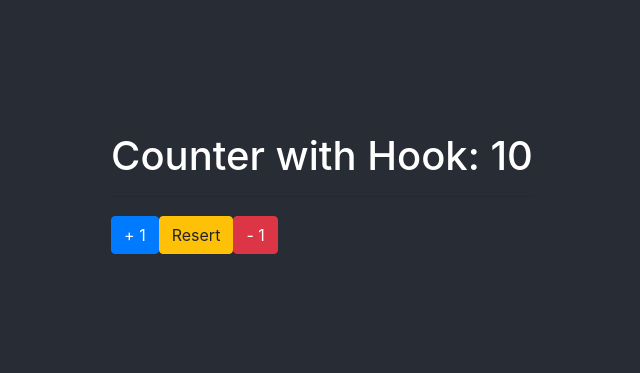
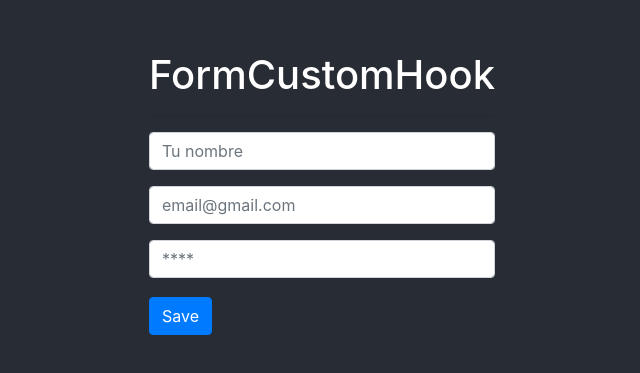
Before and after one commit to JhonPerez95/Hook-App, a React (Create React App) app: page / in a window 1280 px wide. Shown: the part 207-580 px from the top of the page, without its empty margins (318-958 px from the left). Built offline with nearby package versions, Linux system fonts and the light colour scheme.

Commit message:
useEffect and Custom Hook useForm

```diff
--- a/src/App.js
+++ b/src/App.js
@@ -1,12 +1,13 @@
 import React from 'react';
+import FormCustomHook from './components/useEffect/FormCustomHook';
+// import SimpleForm from './components/useEffect/SimpleForm';
 // import CounterApp from './components/useState/CounterApp';
-import CounterCustomHook from './components/useState/CounterCustomHook';
+// import CounterCustomHook from './components/useState/CounterCustomHook';
 
 function App() {
   return (
     <>
-      {/* <CounterApp /> */}
-      <CounterCustomHook />
+      <FormCustomHook />
     </>
   );
 }
--- /dev/null
+++ b/src/components/useEffect/FormCustomHook.js
@@ -0,0 +1,59 @@
+import React from 'react';
+import useForm from '../../hook/useForm';
+
+const FormCustomHook = () => {
+  const [formState, handleInputChange] = useForm({
+    name: '',
+    email: '',
+    password: '',
+  });
+  const { name, email, password } = formState;
+
+  const handleSubmit = (e) => {
+    e.preventDefault();
+    console.log(formState);
+  };
+
+  return (
+    <form onSubmit={handleSubmit}>
+      <h1> FormCustomHook </h1>
+      <hr />
+      <div className="form-group">
+        <input
+          type="text"
+          name="name"
+          className="form-control"
+          placeholder="Tu nombre"
+          autoComplete="off"
+          value={name}
+          onChange={handleInputChange}
+        />
+      </div>
+      <div className="form-group">
+        <input
+          type="text"
+          name="email"
+          className="form-control"
+          placeholder="email@gmail.com"
+          autoComplete="off"
+          value={email}
+          onChange={handleInputChange}
+        />
+      </div>
+      <div className="form-group">
+        <input
+          type="password"
+          name="password"
+          className="form-control"
+          placeholder="****"
+          value={password}
+          onChange={handleInputChange}
+        />
+      </div>
+
+      <button className="btn btn-primary">Save</button>
+    </form>
+  );
+};
+
+export default FormCustomHook;
--- /dev/null
+++ b/src/components/useEffect/SimpleForm.js
@@ -0,0 +1,52 @@
+import React, { useEffect, useState } from 'react';
+import Message from './Message';
+
+const SimpleForm = () => {
+  const [form, setForm] = useState({
+    name: '',
+    email: '',
+  });
+  const { name, email } = form;
+
+  useEffect(() => {
+    console.log(' UseEffect Disparado');
+  }, []);
+
+  // OnChange
+  const handleInputChange = ({ target }) => {
+    setForm({ ...form, [target.name]: target.value });
+  };
+
+  return (
+    <>
+      <h1> UseEffect </h1>
+      <hr />
+      <div className="form-group">
+        <input
+          type="text"
+          name="name"
+          className="form-control"
+          placeholder="Tu nombre"
+          autoComplete="off"
+          value={name}
+          onChange={handleInputChange}
+        />
+      </div>
+      <div className="form-group">
+        <input
+          type="text"
+          name="email"
+          className="form-control"
+          placeholder="email@gmail.com"
+          autoComplete="off"
+          value={email}
+          onChange={handleInputChange}
+        />
+      </div>
+
+      {name === '123' && <Message />}
+    </>
+  );
+};
+
+export default SimpleForm;
--- /dev/null
+++ b/src/hook/useForm.js
@@ -0,0 +1,13 @@
+import { useState } from 'react';
+
+const useForm = (initialState = {}) => {
+  const [value, setValue] = useState(initialState);
+
+  const handleInputChange = ({ target }) => {
+    setValue({ ...value, [target.name]: target.value });
+  };
+
+  return [value, handleInputChange];
+};
+
+export default useForm;
```
Also changed, not shown: src/components/useEffect/Message.js (added, +33 -0 lines).
